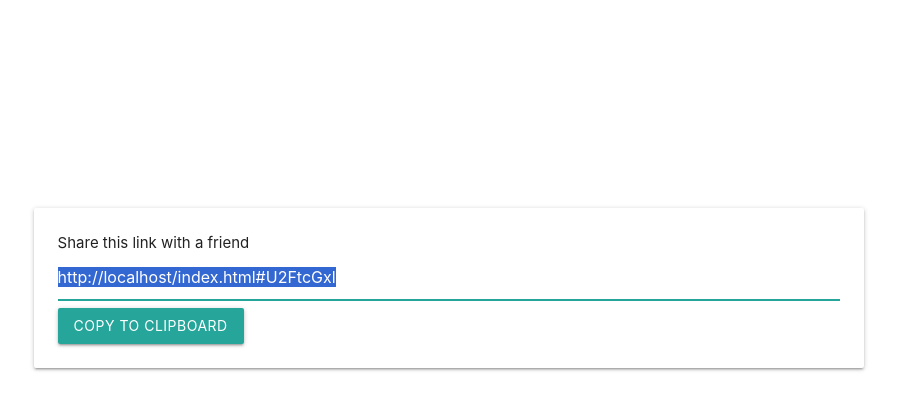
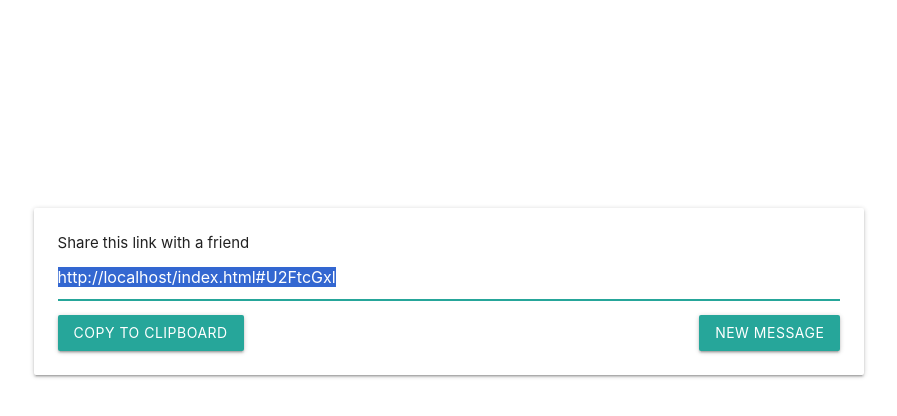
Before and after one commit to isaacsokari/javascript-apps, a plain HTML site: page index.html in a window 1280 px wide. Both pictures are taken after typing "Sample" into the empty fields and a click on the button "CREATE". Shown: the whole page, without its empty margins (191-1088 px from the left). Drawn offline with nearby package versions, Linux system fonts and the light colour scheme.

Commit message:
feat: added new message functionality

```diff
--- a/index.html
+++ b/index.html
@@ -14,6 +14,15 @@
     <style>
       .row {
         margin-top: 25vh;
+      }
+
+      input {
+        margin-bottom: 1rem !important;
+      }
+
+      .buttons {
+        display: flex;
+        justify-content: space-between;
       }
     </style>
   </head>
@@ -36,7 +45,10 @@
         <div id="link-container" class="card-panel hide">
           Share this link with a friend
           <input type="text" id="link-input" />
-          <button class="btn">Copy to Clipboard</button>
+          <div class="buttons">
+            <button id="copyLink" class="btn">Copy to Clipboard</button>
+            <button id="newMessage" class="btn">New Message</button>
+          </div>
         </div>
       </div>
     </div>
--- a/index.js
+++ b/index.js
@@ -25,11 +25,18 @@ form.addEventListener('submit', (event) => {
   link.value = `${window.location}#${encrypted}`;
   link.select();
 
-  const copyButton = linkContainer.querySelector('button');
+  const copyButton = linkContainer.querySelector('#copyLink');
+  const newMessageBtn = linkContainer.querySelector('#newMessage');
 
   copyButton.addEventListener('click', () => {
     link.select();
     document.execCommand('copy');
     M.toast({ html: 'Link Copied to Clipboard' });
   });
+
+  newMessageBtn.addEventListener('click', () => {
+    linkContainer.classList.add('hide');
+    messageInput.value = '';
+    messageForm.classList.remove('hide');
+  });
 });
```
